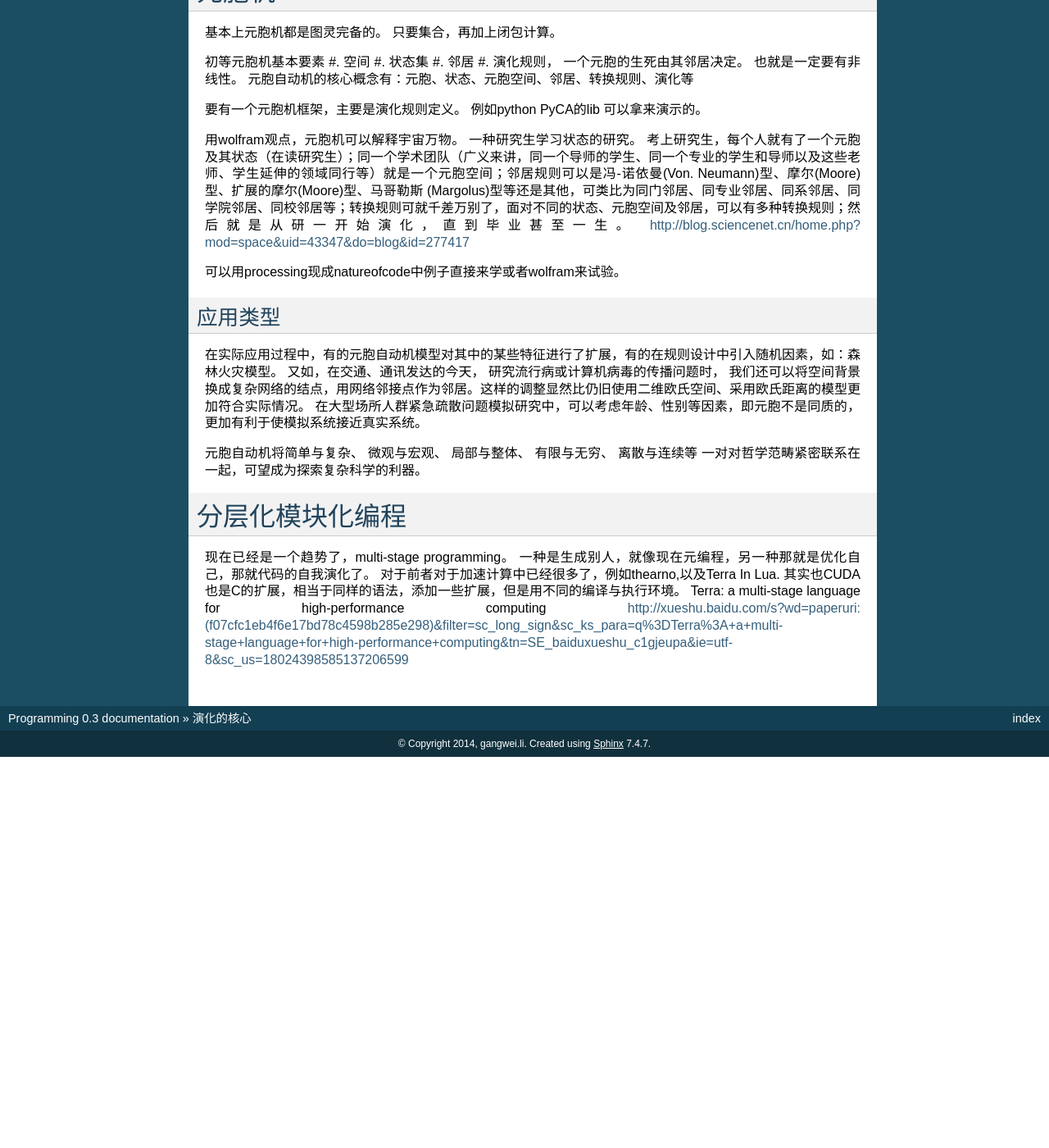
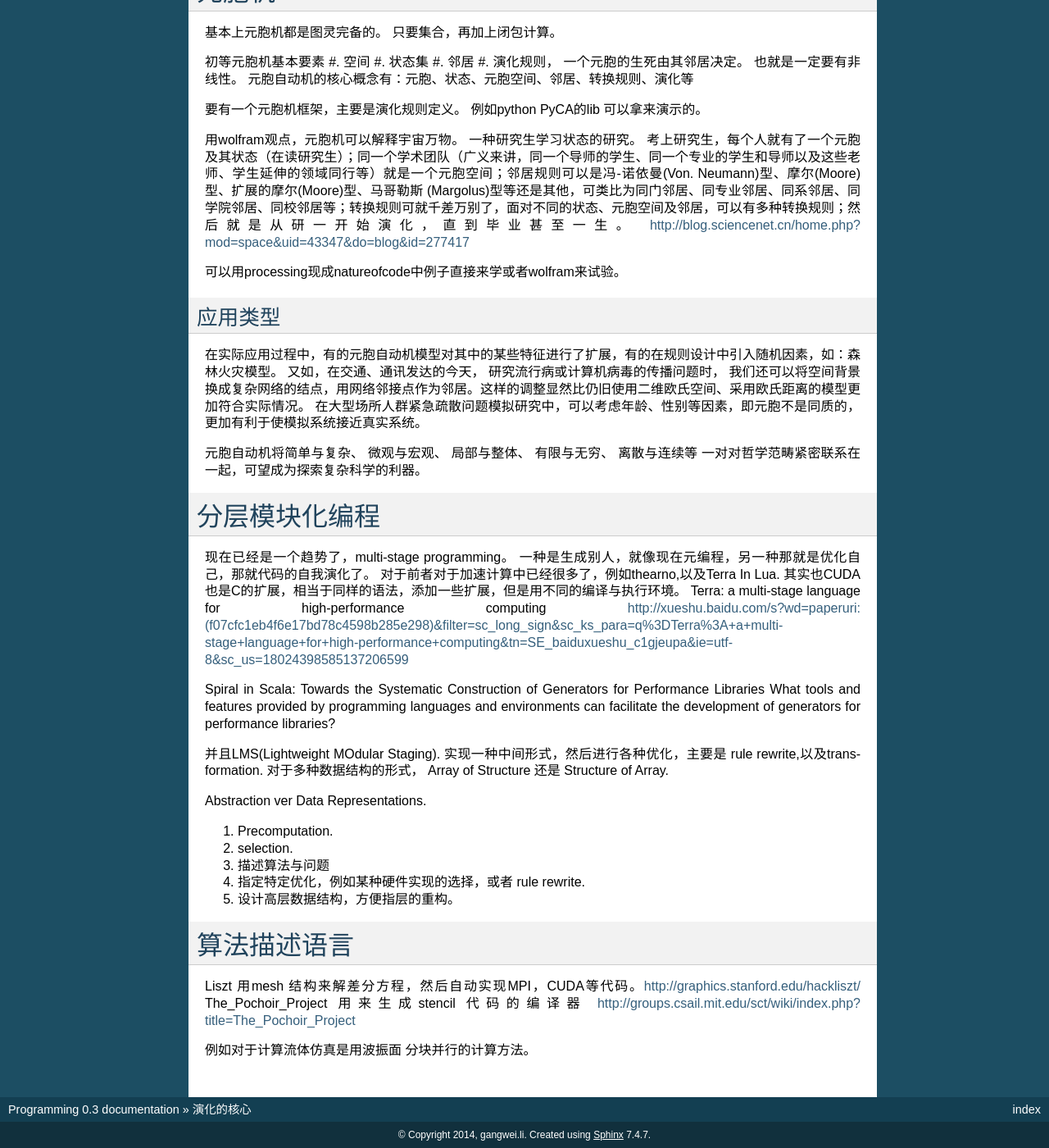
Before and after one commit to gwli/Programming, a Sphinx documentation site: the page built from source/content/Stage_3/languageEvolve.rst, in a window 1280 px wide and 1400 px high, scrolled down 2512 px. Shown: the whole window at 82% size. Built offline with Sphinx 7.4.7, drawn with Linux system fonts in a browser that asks for light colours; before the commit the page ends 3435 px from its top, so only the background shows below that; some of the changed text lies outside the part shown.

Commit message:
算法描述语言

```diff
--- a/source/content/Stage_3/languageEvolve.rst
+++ b/source/content/Stage_3/languageEvolve.rst
@@ -149,3 +149,25 @@ http://blog.sciencenet.cn/home.php?mod=space&uid=43347&do=blog&id=277417
 其实也CUDA也是C的扩展，相当于同样的语法，添加一些扩展，但是用不同的编译与执行环境。
 Terra: a multi-stage language for high-performance computing
 http://xueshu.baidu.com/s?wd=paperuri:(f07cfc1eb4f6e17bd78c4598b285e298)&filter=sc_long_sign&sc_ks_para=q%3DTerra%3A+a+multi-stage+language+for+high-performance+computing&tn=SE_baiduxueshu_c1gjeupa&ie=utf-8&sc_us=18024398585137206599
+
+
+Spiral in Scala: Towards the Systematic Construction of Generators for Performance Libraries
+What tools and features provided by programming languages and environments can facilitate the development of generators for performance libraries?
+
+并且LMS(Lightweight MOdular Staging). 实现一种中间形式，然后进行各种优化，主要是 rule rewrite,以及transformation. 对于多种数据结构的形式， Array of Structure 还是 Structure of Array.
+
+Abstraction ver  Data Representations.
+
+#. Precomputation.
+#. selection.
+#. 描述算法与问题
+#. 指定特定优化，例如某种硬件实现的选择，或者 rule rewrite.
+#. 设计高层数据结构，方便指层的重构。
+
+算法描述语言
+============
+
+Liszt 用mesh 结构来解差分方程，然后自动实现MPI，CUDA等代码。http://graphics.stanford.edu/hackliszt/
+The_Pochoir_Project 用来生成stencil 代码的编译器 http://groups.csail.mit.edu/sct/wiki/index.php?title=The_Pochoir_Project
+
+例如对于计算流体仿真是用波振面 分块并行的计算方法。
```
Also changed, not shown: other parts of source/content/Stage_3/languageEvolve.rst (+1 -1 lines).
